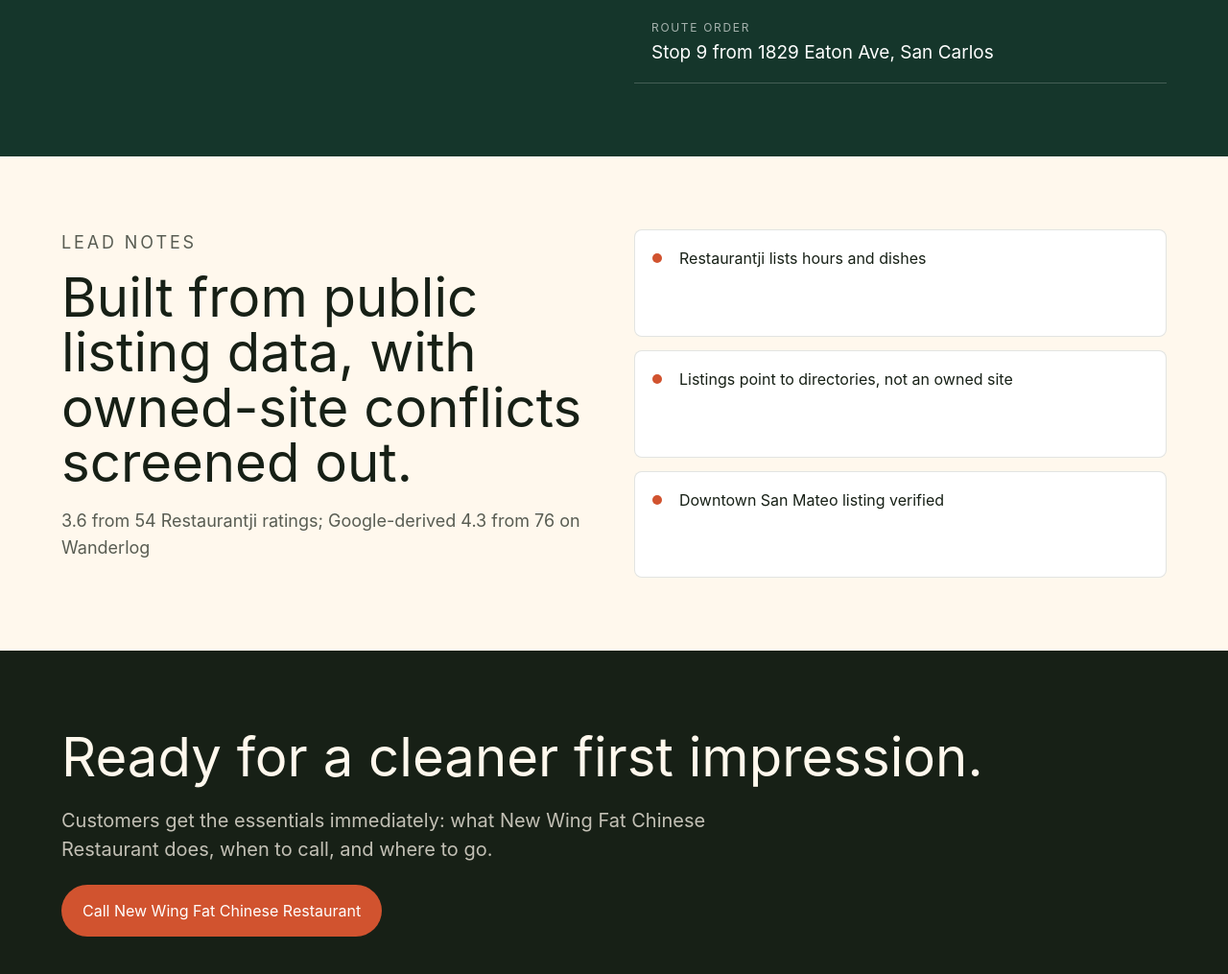
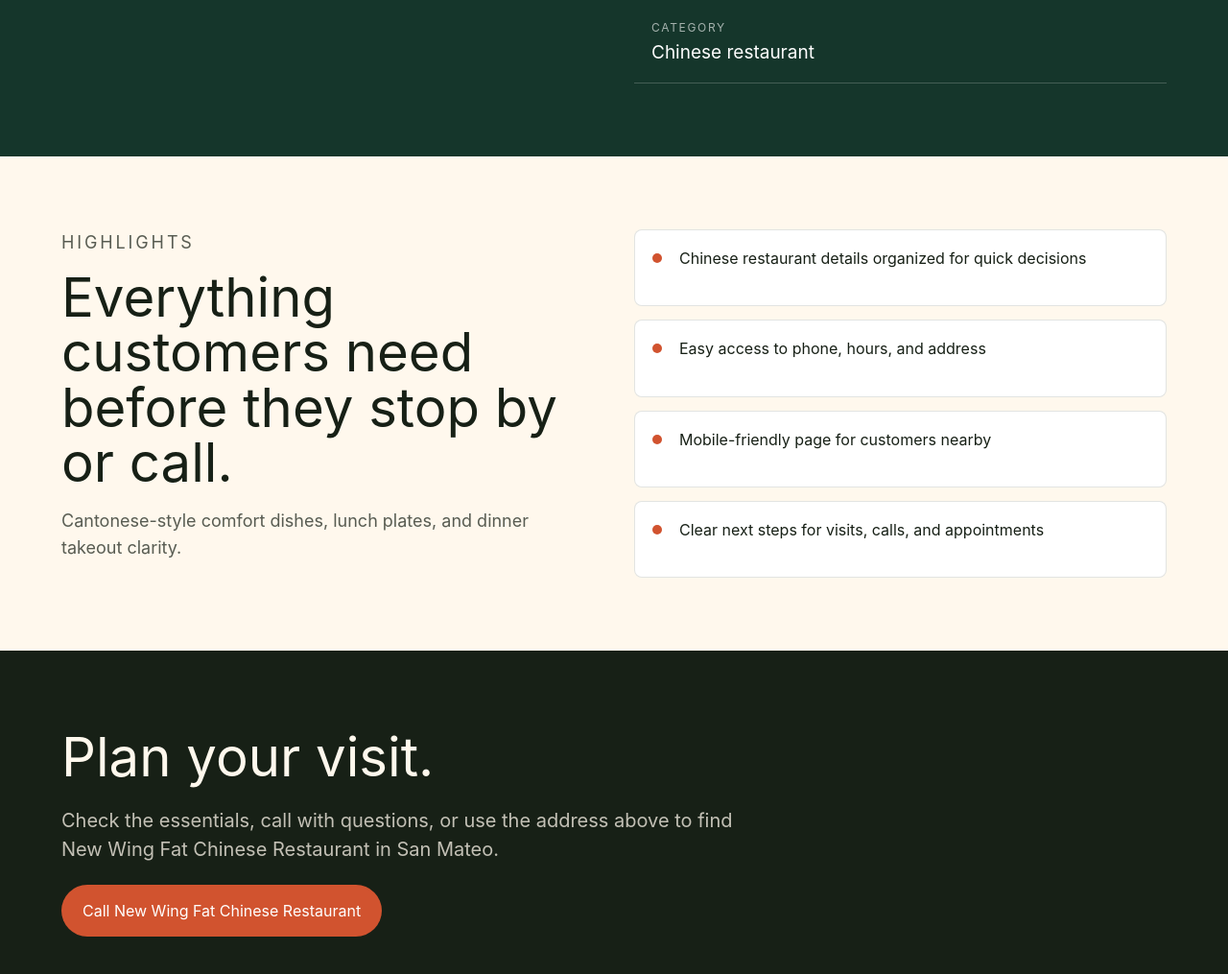
Before and after one commit to axel-slid/new-wing-fat-chinese-restaurant, a website: page index.html in a window 1280 px wide. Shown: the part 1745-2760 px from the top of the page at 96% size. Drawn offline with Linux system fonts and the light colour scheme.

Commit message:
Make webpage copy demo ready

```diff
--- a/index.html
+++ b/index.html
@@ -46,7 +46,7 @@
       </section>
 
       <section class="intro">
-        <p>New Wing Fat appears across directories but lacks an owned place to keep hours, menu highlights, and pickup details current.</p>
+        <p>New Wing Fat Chinese Restaurant gives customers a simple place to check services, hours, and contact details before they visit or call.</p>
       </section>
 
       <section class="split" id="services">
@@ -70,26 +70,27 @@
         <dl>
           <div><dt>Phone</dt><dd>(650) 458-3248</dd></div>
           <div><dt>Hours</dt><dd>Mon, Tue, Thu-Sun 11 AM-4 PM and 5-9 PM; Wed closed</dd></div>
-          <div><dt>Route order</dt><dd>Stop 9 from 1829 Eaton Ave, San Carlos</dd></div>
+          <div><dt>Category</dt><dd>Chinese restaurant</dd></div>
         </dl>
       </section>
 
       <section class="proof" id="proof">
         <div>
-          <p class="section-kicker">Lead notes</p>
-          <h2>Built from public listing data, with owned-site conflicts screened out.</h2>
-          <p>3.6 from 54 Restaurantji ratings; Google-derived 4.3 from 76 on Wanderlog</p>
+          <p class="section-kicker">Highlights</p>
+          <h2>Everything customers need before they stop by or call.</h2>
+          <p>Cantonese-style comfort dishes, lunch plates, and dinner takeout clarity.</p>
         </div>
         <ul>
-          <li>Restaurantji lists hours and dishes</li>
-          <li>Listings point to directories, not an owned site</li>
-          <li>Downtown San Mateo listing verified</li>
+          <li>Chinese restaurant details organized for quick decisions</li>
+          <li>Easy access to phone, hours, and address</li>
+          <li>Mobile-friendly page for customers nearby</li>
+          <li>Clear next steps for visits, calls, and appointments</li>
         </ul>
       </section>
 
       <section class="cta">
-        <h2>Ready for a cleaner first impression.</h2>
-        <p>Customers get the essentials immediately: what New Wing Fat Chinese Restaurant does, when to call, and where to go.</p>
+        <h2>Plan your visit.</h2>
+        <p>Check the essentials, call with questions, or use the address above to find New Wing Fat Chinese Restaurant in San Mateo.</p>
         <a class="button primary" href="tel:+16504583248">Call New Wing Fat Chinese Restaurant</a>
       </section>
     </main>
```
Also changed, not shown: dist/index.html.
